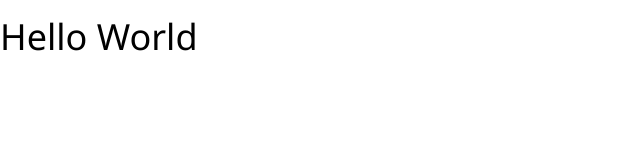
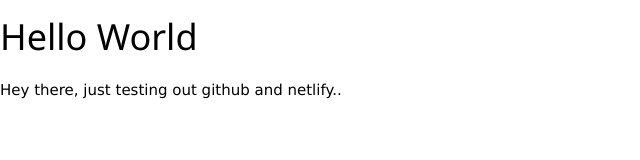
Before and after one commit to srobison2018/4-product-robison, a plain HTML site: page index.html in a window 1280 px wide. Shown: the whole page, without its empty margins (0-640 px from the left). Drawn offline with nearby package versions, Linux system fonts and the light colour scheme.

Commit message:
Commit Test #1
Testing local to netlify

```diff
--- a/index.html
+++ b/index.html
@@ -6,7 +6,7 @@
         <!-- character encoding -->
         <meta charset="UTF-8">
         <!-- title tag -->
-        <title>Product/Company Page Project</title>
+        <title>Product/Company Page Project-Robison</title>
         <!-- mobile-friendly viewport -->
         <meta name="viewport" content="width=device-width, initial-scale=1">
         <!-- W3.CSS stylesheet -->
@@ -18,6 +18,7 @@
     <body>
 
         <h1>Hello World</h1>
+        <p>Hey there, just testing out github and netlify..</p>
 
 
     </body>
```
